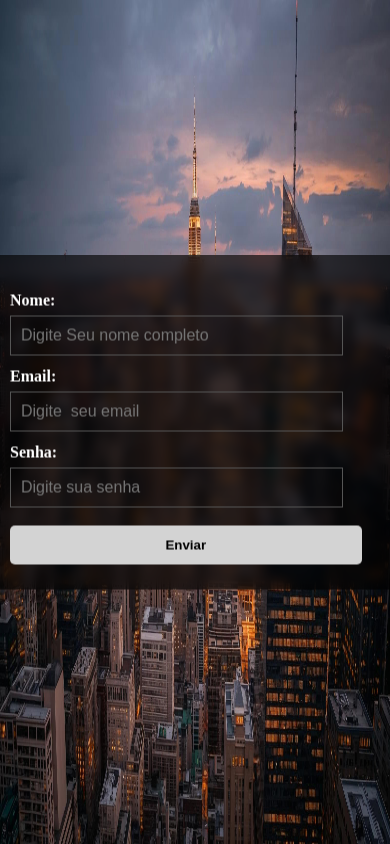
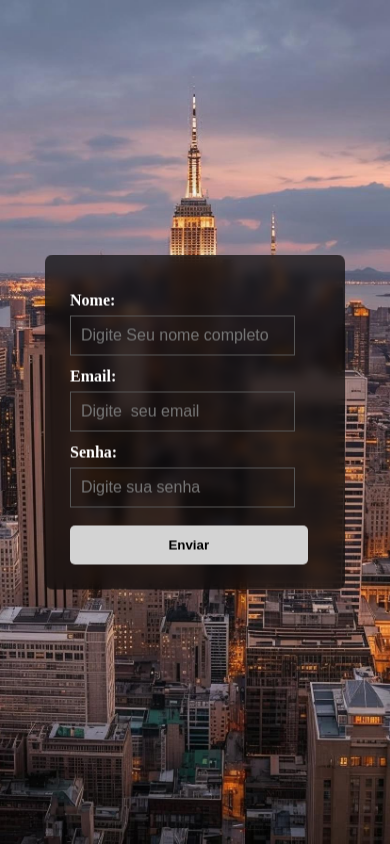
Before and after one commit to Joao-vitorSantos08/formulario-react, a React (Vite) app: page / in a window 390 px wide. Built offline with nearby package versions, Linux system fonts and the light colour scheme.

Commit message:
style: make the page  responsive

```diff
--- a/src/style.css
+++ b/src/style.css
@@ -78,3 +78,22 @@ button:hover {
     transform: translate(-50%, -50%);
     left: 50%;
 }
+
+
+@media (max-width: 768px) {
+    img {
+        object-fit: cover;
+    }
+
+    form {
+        width: 300px;
+    }
+
+    .mensagem{
+        top: 80%;
+        width: 300px;
+        text-align: center;
+        font-size: 16px;
+    }
+
+}
```
